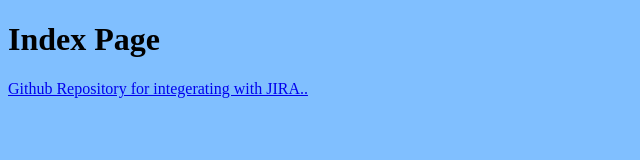
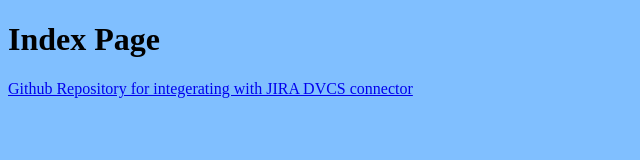
Before and after one commit to NikhilYadavGIT/aws-codedeploy-github, a plain HTML site: page welcome.html in a window 1280 px wide. Shown: the whole page, without its empty margins (0-640 px from the left). Drawn offline with Linux system fonts and the light colour scheme.

Commit message:
JIRA connector DVCS
JIRA Connector DVCS to GITHub

```diff
--- a/welcome.html
+++ b/welcome.html
@@ -3,7 +3,7 @@
 <body bgcolor="#80BFFF">
 
 <h1>Index Page</h1>
-<p><a href="Repository for CodeDeploy">Github Repository for integerating with JIRA..</a></p>
+<p><a href="Repository for CodeDeploy">Github Repository for integerating with JIRA DVCS connector</a></p>
 
 
 </body>
```
